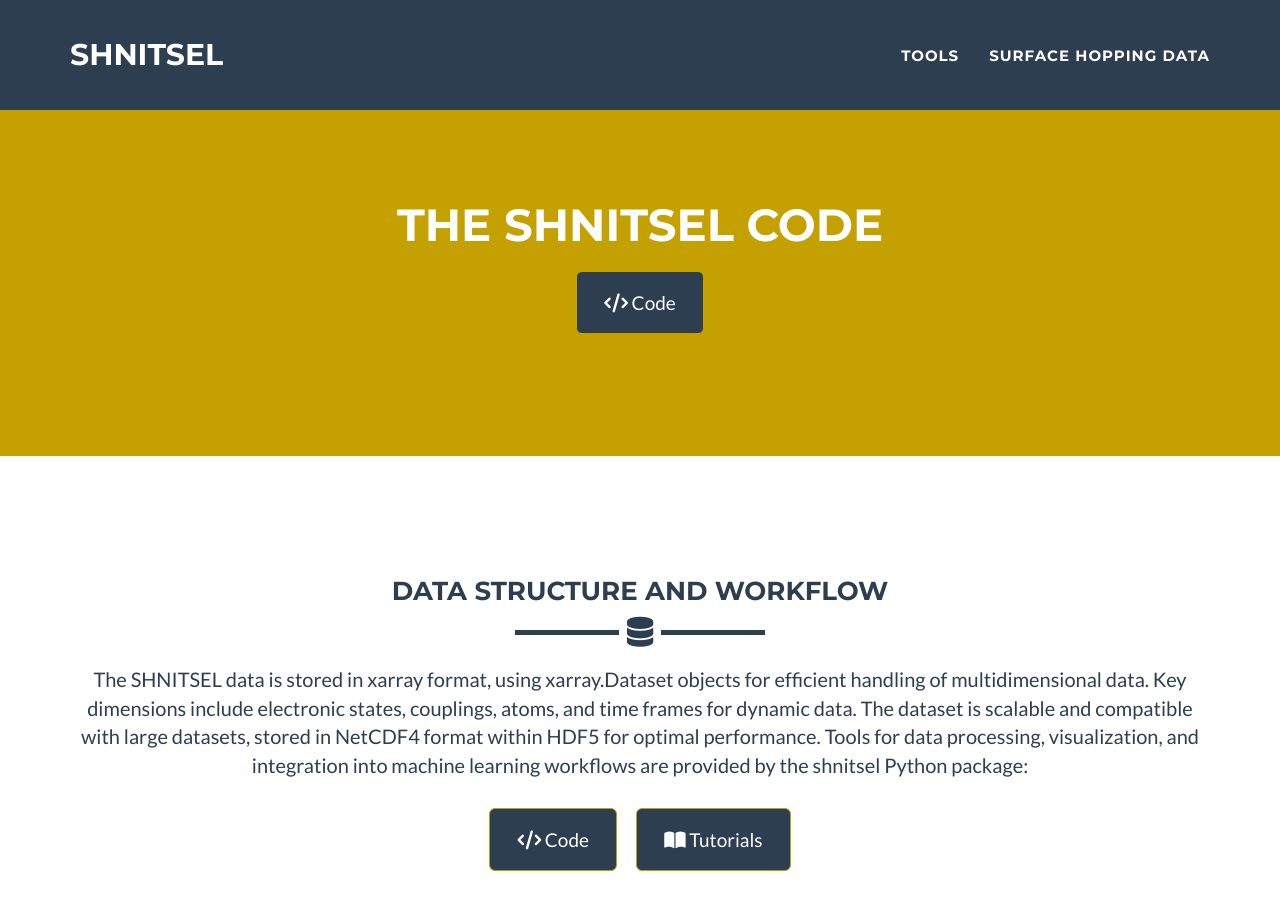
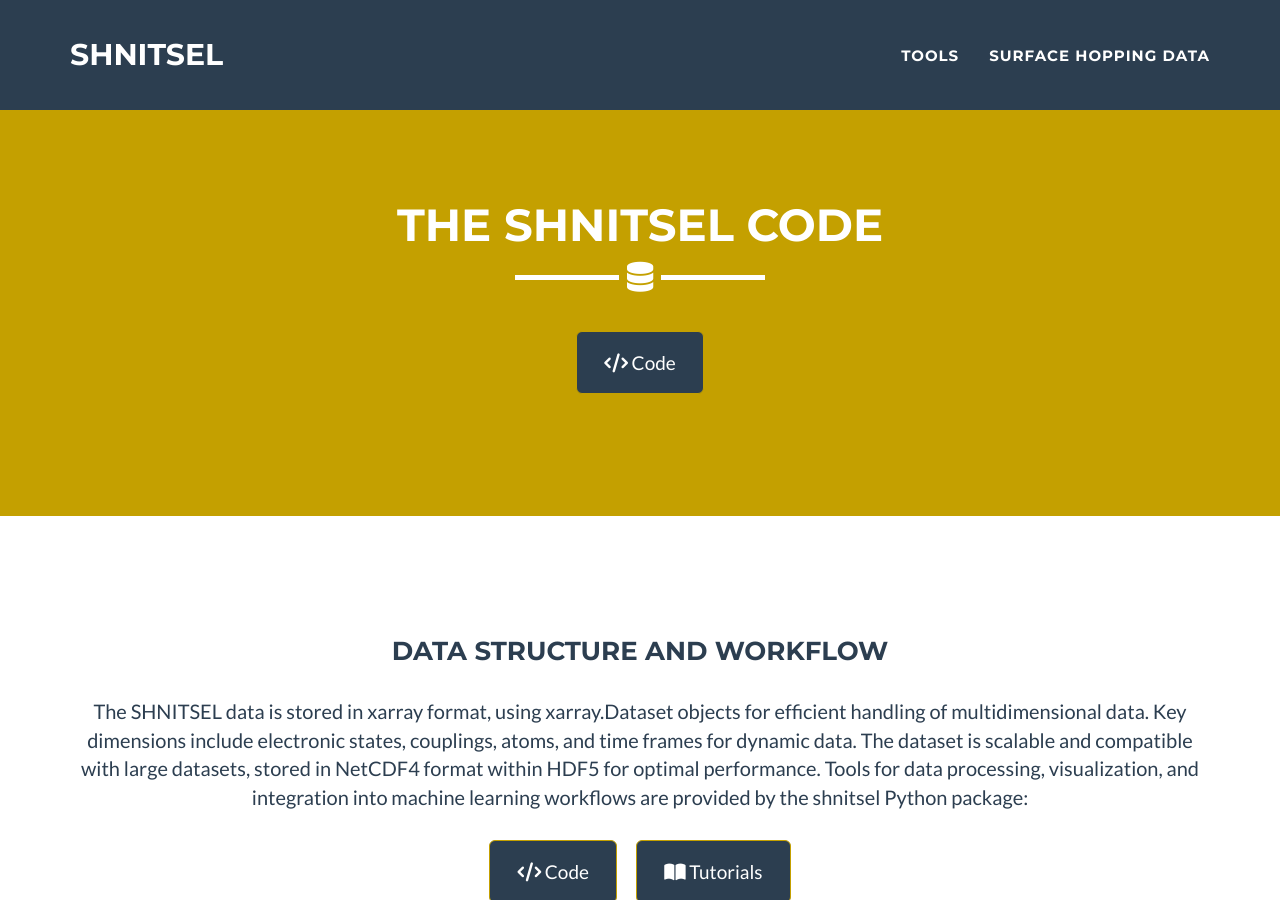
Before and after one commit to SHNITSEL/shnitsel.github.io, a Jekyll site: the page built from shnitsel_code.html, in a window 1280 px wide and 900 px high. Built offline with Jekyll 4.4.1, drawn with Linux system fonts in a browser that asks for light colours.

Commit message:
Update shnitsel_code.html

```diff
--- a/shnitsel_code.html
+++ b/shnitsel_code.html
@@ -7,6 +7,7 @@
     <div class="row">
       <div class="col-lg-12 text-center">
         <h2>The SHNITSEL Code</h2>
+       <hr class="star-light">
         <br>
           <a href="https://github.com/SHNITSEL/shnitsel-tools/tree/main/shnitsel" class="btn btn-lg btn-success" style="background-color:#2c3e50"><i class="fa-solid fa-code" style="color:white"></i> Code</a>
         <br><br>
@@ -20,7 +21,7 @@
     <div class="row">
       <div class="col-lg-12 text-center">
         <h3>Data Structure and Workflow</h3>
-        <hr class="star-primary">
+       <br>
         <!-- <hr class="star-light"> -->
         <p> The SHNITSEL data is stored in xarray format, using xarray.Dataset objects for efficient handling of multidimensional data.
           Key dimensions include electronic states, couplings, atoms, and time frames for dynamic data.
```
